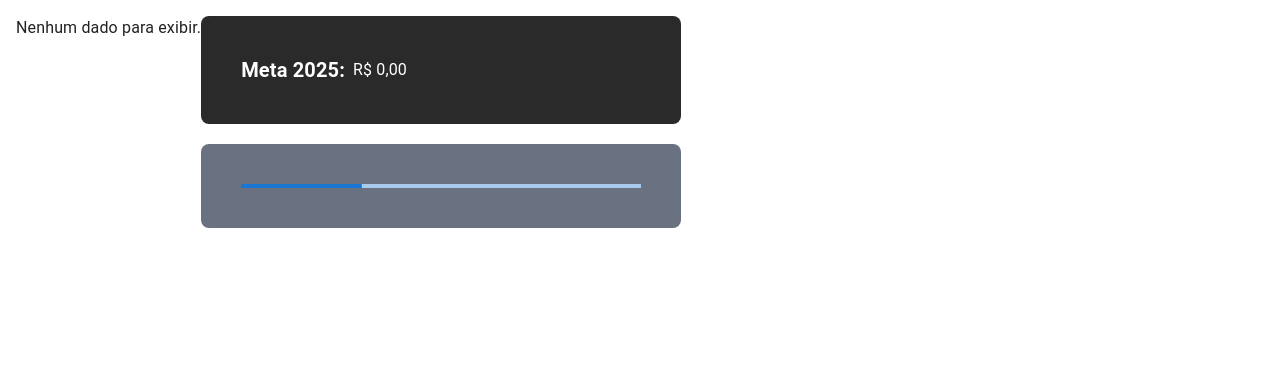
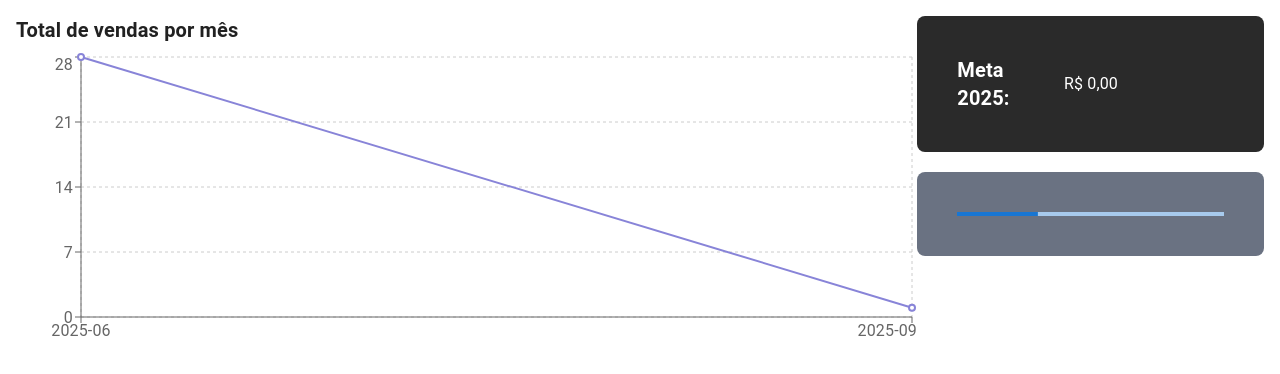
Before and after one commit to BettBernarda/CRM-React-project, a React (Vite) app: page / in a window 1280 px wide. Shown: the top 374 px of the page. Built offline with nearby package versions, Linux system fonts and the light colour scheme; no server answers; data requests are answered from the project's data file.

Commit message:
alterei a biblioteca do gráfico de linha, agora usando rechart

```diff
--- a/src/components/Dashboard/ChartsLine.jsx
+++ b/src/components/Dashboard/ChartsLine.jsx
@@ -1,134 +1,83 @@
-import * as React from 'react';
-import { LineChart } from '@mui/x-charts/LineChart';
-import { Snackbar } from '@mui/material'; // This import is not directly used, SimpleSnackbar is.
-import SimpleSnackbar from '../SnackBar'; // Corrected import for your custom Snackbar
+import React, { useEffect, useState, useMemo } from 'react';
+import { LineChart, Line, XAxis, YAxis, CartesianGrid, Tooltip, ResponsiveContainer } from 'recharts';
 
-function parseAnoMesParaDate(anoMes) {
-  const [ano, mes] = anoMes.split('-').map(Number);
-  return new Date(ano, mes - 1, 1);
-}
+function ChartLine({ categoriaSelecionada }) {
+  const [vendas, setVendas] = useState([]);
+  const [produtos, setProdutos] = useState([]);
 
-function formatMesLabel(date) {
-  return date.toLocaleDateString(undefined, { month: 'short', year: 'numeric' });
-}
-
-export default function ChartLine() {
-  // ALL HOOKS MUST BE DECLARED AT THE TOP LEVEL, UNCONDITIONALLY
-  const [vendas, setVendas] = React.useState([]);
-  const [vendaItens, setVendaItens] = React.useState([]);
-  const [produtos, setProdutos] = React.useState([]);
-  const [loading, setLoading] = React.useState(true);
-  const [snackbarOpen, setSnackbarOpen] = React.useState(false); // MOVED THIS HERE!
-
-  React.useEffect(() => {
+  useEffect(() => {
     async function fetchData() {
       try {
-        const [vendasRes, vendaItensRes, produtosRes] = await Promise.all([
+        const [vendasRes, produtosRes] = await Promise.all([
           fetch('http://localhost:3000/vendas'),
-          fetch('http://localhost:3000/venda_itens'),
           fetch('http://localhost:3000/produtos'),
         ]);
 
-        const [vendasData, vendaItensData, produtosData] = await Promise.all([
+        const [vendasData, produtosData] = await Promise.all([
           vendasRes.json(),
-          vendaItensRes.json(),
           produtosRes.json(),
         ]);
 
         setVendas(vendasData);
-        setVendaItens(vendaItensData);
         setProdutos(produtosData);
-        setLoading(false);
       } catch (error) {
-        console.error('Erro ao carregar dados:', error);
-        setLoading(false);
-        // Optionally, handle error state for user feedback
+        console.error('Erro ao buscar dados:', error);
       }
     }
 
     fetchData();
   }, []);
 
-  const vendasPorMes = React.useMemo(() => {
-    // These checks are fine within useMemo as it's a conditional return of a value, not a hook.
-    if (loading) return { labels: [], data: [] };
-    if (!vendas.length || !vendaItens.length || !produtos.length)
-      return { labels: [], data: [] };
+  const data = useMemo(() => {
+    // Mapeia produto_id para preço e categoria
+    const produtoInfo = produtos.reduce((acc, produto) => {
+      acc[produto.id] = { preco: produto.preco || 0, categoria_id: produto.categoria_id };
+      return acc;
+    }, {});
 
-    const precosPorProduto = {};
-    produtos.forEach(({ id, preco }) => {
-      precosPorProduto[id] = preco;
+    const vendasPorMes = {};
+
+    vendas.forEach((venda) => {
+      const dataVenda = new Date(venda.data_hora);
+      const anoMes = `${dataVenda.getFullYear()}-${String(dataVenda.getMonth() + 1).padStart(2, '0')}`;
+
+      let totalVenda = 0;
+
+      if (Array.isArray(venda.itens)) {
+        venda.itens.forEach(({ produto_id, qtde }) => {
+          const info = produtoInfo[produto_id];
+          if (!info) return;
+
+          // Filtra por categoria selecionada
+          if (categoriaSelecionada && info.categoria_id !== categoriaSelecionada) return;
+
+          totalVenda += info.preco * qtde;
+        });
+      }
+
+      vendasPorMes[anoMes] = (vendasPorMes[anoMes] || 0) + totalVenda;
     });
 
-    const valorPorVenda = {};
-    vendaItens.forEach(({ venda_id, produto_id, quantidade }) => {
-      const preco = precosPorProduto[produto_id] * quantidade || 0;
-      valorPorVenda[venda_id] = (valorPorVenda[venda_id] || 0) + preco;
-    });
-
-    const totalPorMes = {};
-    vendas.forEach(({ id, data_hora }) => {
-      const data = new Date(data_hora);
-      if (isNaN(data)) return;
-
-      const anoMes = `${data.getFullYear()}-${String(data.getMonth() + 1).padStart(2, '0')}`;
-      const valor = valorPorVenda[id] || 0;
-      totalPorMes[anoMes] = (totalPorMes[anoMes] || 0) + valor;
-    });
-
-    const sortedMeses = Object.keys(totalPorMes).sort();
-
-    const labels = sortedMeses.map((mes) => {
-      const date = parseAnoMesParaDate(mes);
-      return formatMesLabel(date);
-    });
-    const data = sortedMeses.map((mes) => totalPorMes[mes]);
-
-    return { labels, data };
-  }, [vendas, vendaItens, produtos, loading]);
-
-  // Conditional rendering for loading/no data should come AFTER all hooks
-  if (loading) return <p>Carregando dados...</p>;
-  if (vendasPorMes.labels.length === 0) return <p>Nenhum dado para exibir.</p>;
-
-  const handleClick = (e, d) => {
-    const valor = vendasPorMes.data[d.dataIndex];
-    if (valor === undefined) return;
-
-    navigator.clipboard.writeText(valor.toString())
-      .then(() => {
-        setSnackbarOpen(true); // opens the snackbar
-      })
-      .catch((err) => console.error('Erro ao copiar:', err));
-  };
-
-  const handleSnackbarClose = () => {
-    setSnackbarOpen(false);
-  };
+    return Object.entries(vendasPorMes).map(([anoMes, total]) => ({
+      mes: anoMes,
+      "Valor total vendido R$": Math.round(total), // arredonda para inteiro
+    }));
+  }, [vendas, produtos, categoriaSelecionada]);
 
   return (
-    <>
-      <LineChart
-        xAxis={[{
-          data: vendasPorMes.labels,
-          label: 'Mês',
-          scaleType: 'band',
-
-          format: (value) => formatMesLabel(parseAnoMesParaDate(value)),
-        }]}
-        series={[{
-          data: vendasPorMes.data,
-          label: 'Valor total vendido (R$)',
-        }]}
-        height={300}
-        onMarkClick={handleClick}
-      />
-
-      <SimpleSnackbar
-        open={snackbarOpen}
-        message="Item copiado para o clipboard"
-        onClose={handleSnackbarClose}
-      />
-    </>
+    <div style={{ width: '100%', height: 300 }}>
+      <h3 className="text-xl font-semibold mb-2">Total de vendas por mês</h3>
+      <ResponsiveContainer width="100%" height="100%">
+        <LineChart data={data}>
+          <CartesianGrid strokeDasharray="3 3" />
+          <XAxis dataKey="mes" />
+          <YAxis />
+          <Tooltip />
+          <Line type="monotone" dataKey="Valor total vendido R$" stroke="#8884d8" strokeWidth={2} />
+        </LineChart>
+      </ResponsiveContainer>
+    </div>
   );
 }
+
+export default ChartLine;
```
